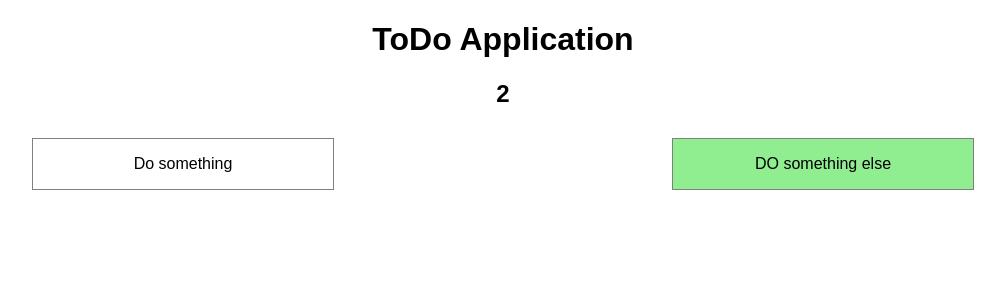
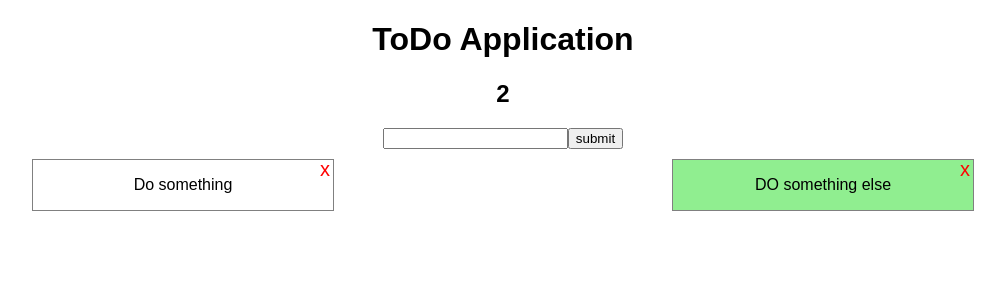
Before and after one commit to coffeeandpouch/todosApp, a React (Create React App) app: page / in a window 1280 px wide. Shown: the top 300 px of the page, without its empty margins (137-1142 px from the left). Built offline with nearby package versions, Linux system fonts and the light colour scheme.

Commit message:
commits TodoForm

```diff
--- a/src/App.css
+++ b/src/App.css
@@ -21,3 +21,13 @@
 .Todo.complete {
   background-color: lightgreen;
 }
+
+.Todo .del {
+  position: absolute;
+  top: -2px;
+  right: 3px;
+  text-decoration: none;
+  color: red;
+  font-family: sans-serif;
+  font-size: 20px;
+}
--- a/src/App.js
+++ b/src/App.js
@@ -1,5 +1,7 @@
 import React from "react";
 import Todo from "./components/Todo";
+import TodoForm from "./components/TodoForm";
+
 import "./App.css";
 
 class App extends React.Component {
@@ -25,11 +27,19 @@ class App extends React.Component {
     this.setState({ todos });
   };
 
+  deleteTodo = (e, index) => {
+    e.preventDefault();
+    e.stopPropagation();
+    let todos = this.state.todos.filter((todo, i) => parseInt(index, 10) !== i);
+    this.setState({ todos });
+  };
+
   render() {
     return (
       <main className="App">
         <h1>ToDo Application</h1>
         <h2>{this.state.todos.length}</h2>
+        <TodoForm />
         <section className="todos">
           {this.state.todos.map((todo, index) => (
             <Todo
@@ -37,6 +47,7 @@ class App extends React.Component {
               index={index}
               todo={todo}
               toggleComplete={this.toggleComplete}
+              deleteTodo={this.deleteTodo}
             />
           ))}
         </section>
--- a/src/components/Todo.js
+++ b/src/components/Todo.js
@@ -7,6 +7,13 @@ export default function ToDo(props) {
       onClick={(e) => props.toggleComplete(props.index)}
     >
       <p>{props.todo.title}</p>
+      <a
+        href="/deleteTodo"
+        className="del"
+        onClick={(e) => props.deleteTodo(e, props.index)}
+      >
+        x
+      </a>
     </div>
   );
 }
--- /dev/null
+++ b/src/components/TodoForm.js
@@ -0,0 +1,17 @@
+import React from "react";
+
+export default function TodoForm() {
+  return (
+    <div className="TodoForm">
+      <form>
+        <input type="text" name="title" aria-label="Todo Title" />
+        <input
+          type="submit"
+          name="submit"
+          value="submit"
+          aria-label="Submit New Todo"
+        />
+      </form>
+    </div>
+  );
+}
```
